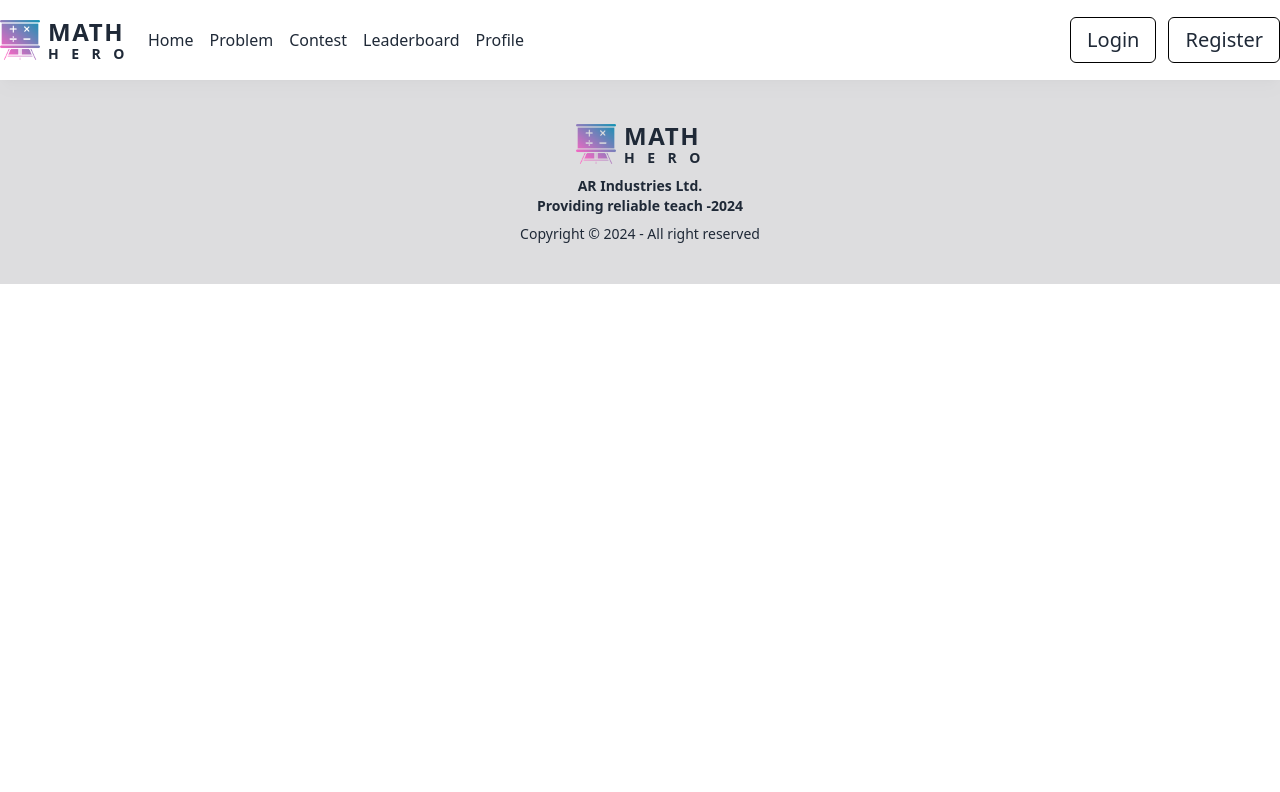
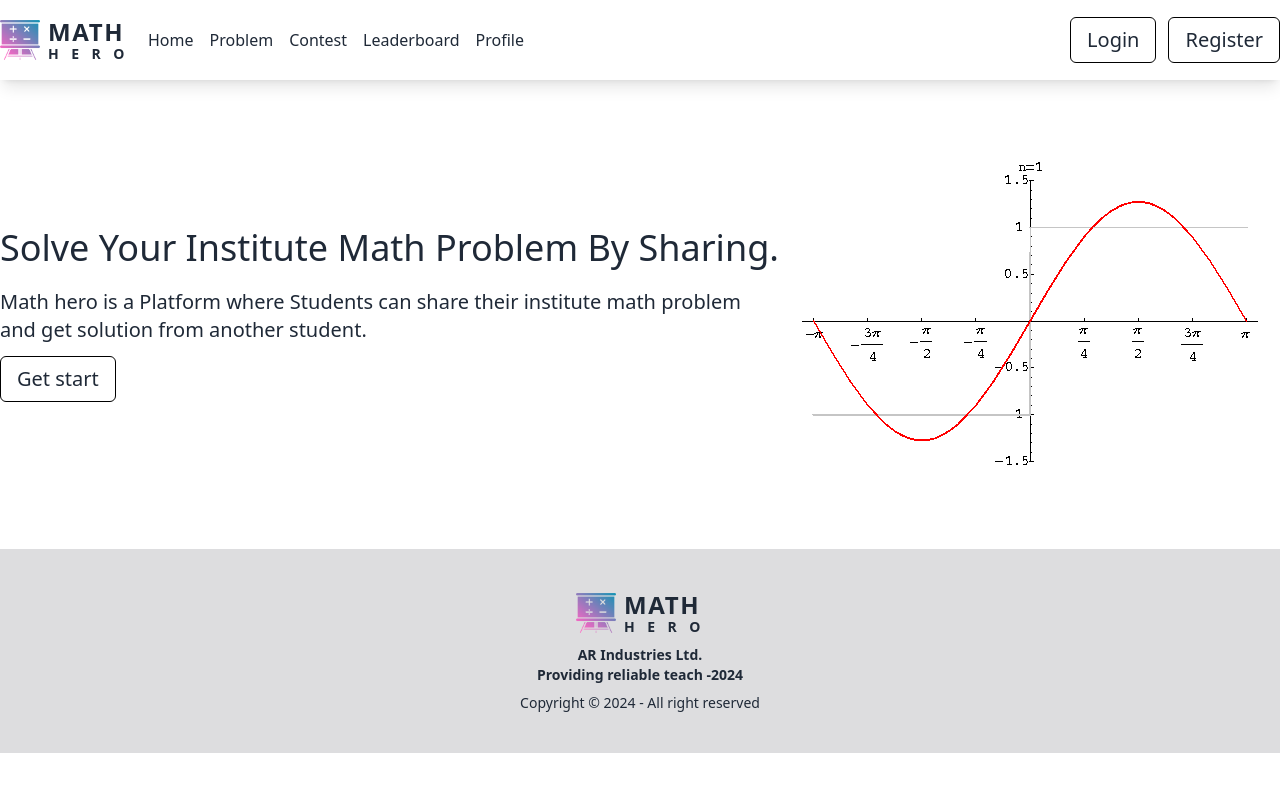
Before and after one commit to atikrahad/math-hero-client, a React (Vite) app: page / in a window 1280 px wide. Shown: the top 792 px of the page. Built offline with nearby package versions, Linux system fonts and the light colour scheme.

Commit message:
adding banner in landing page

```diff
--- a/src/Layout/Landingpage/Landingpage.jsx
+++ b/src/Layout/Landingpage/Landingpage.jsx
@@ -1,10 +1,12 @@
 import Footer from "../../Shared/Footer/Footer";
 import Navber from "../../Shared/Navber/Navber";
+import Banner from "./landingpageComponents/Banner";
 
 const Landingpage = () => {
     return (
         <div>
             <Navber></Navber>
+            <Banner></Banner>
             <Footer></Footer>
         </div>
     );
--- /dev/null
+++ b/src/Layout/Landingpage/landingpageComponents/Banner.jsx
@@ -0,0 +1,28 @@
+import React from "react";
+import bannerJif from "../../../assets/banner/SoPp.gif";
+import Button from "../../../Components/Button";
+import { Link } from "react-router-dom";
+
+const Banner = () => {
+  return (
+    <div className="max-w-screen-xl py-20 flex items-center justify-between mx-auto">
+      <div className="space-y-5">
+        <h1 className="text-4xl font-medium">
+          Solve Your Institute Math Problem By Sharing.
+        </h1>
+        <p className="text-xl pb-3">
+          Math hero is a Platform where Students can share their institute math
+          problem and get solution from another student.
+        </p>
+        <Link to="/login">
+          <button>
+            <Button title={"Get start"}></Button>
+          </button>
+        </Link>
+      </div>
+      <img src={bannerJif} alt="" />
+    </div>
+  );
+};
+
+export default Banner;
--- a/src/Shared/Footer/Footer.jsx
+++ b/src/Shared/Footer/Footer.jsx
@@ -12,7 +12,6 @@ const Footer = () => {
           </p>
           <p>Copyright © 2024 - All right reserved</p>
         </aside>
-
       </footer>
     </div>
   );
```
Also changed, not shown: src/assets/banner/SoPp.gif (added).
